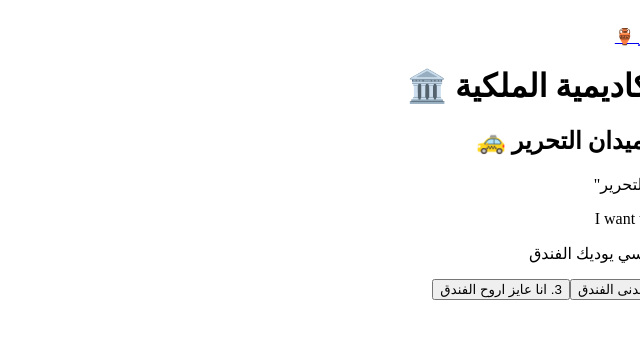
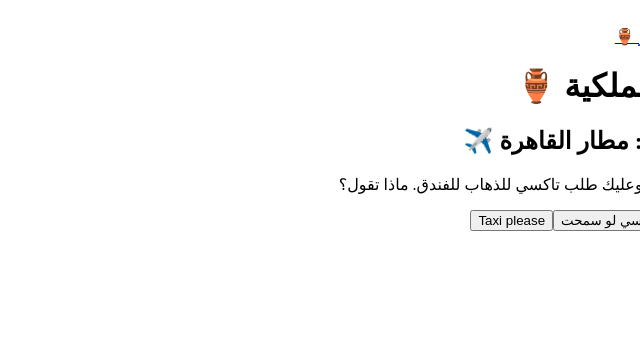
Before and after one commit to adamahmed29623-bit/Adam-Acadmey-yalla-masry, a Next.js app: page /challenges in a window 1280 px wide. Shown: the top 338 px of the page, without its empty margins (640-1280 px from the left). Built offline with nearby package versions, Linux system fonts and the light colour scheme.

Commit message:
Update page.tsx

```diff
--- a/src/app/challenges/page.tsx
+++ b/src/app/challenges/page.tsx
@@ -1,99 +1,70 @@
-'use client'; // ضروري جداً لتفعيل الأزرار والتفاعل
-
+'use client';
 import { useState } from 'react';
 
-// البيانات التي أرسلتِها سابقاً بتنسيق ملكي منظم
-const challengesData = [
+const challenges = [
   {
     id: 1,
-    goal: "travel",
-    title: "تحدي السفر: ميدان التحرير 🚕",
-    sentence: "انا عايز اروح ميدان التحرير",
-    translation: "I want to go to Tahrir Square",
-    questions: [
-      {
-        question: "اطلب من سائق التاكسي يوديك الفندق",
-        options: ["انا عايز الفندق", "خدنى الفندق", "انا عايز اروح الفندق"],
-        correct: 2
-      }
-    ]
+    title: "تحدي الوصول: مطار القاهرة ✈️",
+    scenario: "أنت الآن في المطار، وعليك طلب تاكسي للذهاب للفندق. ماذا تقول؟",
+    options: ["I want a taxi", "عايز تاكسي لو سمحت", "Taxi please"],
+    correct: "عايز تاكسي لو سمحت",
+    hint: "في مصر نستخدم كلمة 'عايز' للتعبير عن الرغبة"
   },
   {
     id: 2,
-    goal: "work",
-    title: "تحدي العمل: مقابلة المدير 👔",
-    sentence: "انا عايز مقابله مع المدير",
-    translation: "I want to meet the manager",
-    questions: [
-      {
-        question: "اسأل عن مواعيد العمل",
-        options: ["ايه مواعيد العمل", "مواعيد العمل ايه", "متى العمل"],
-        correct: 0
-      }
-    ]
+    title: "تحدي وسط البلد: ميدان التحرير 🏛️",
+    scenario: "تريد شراء 'كشري' من محل شهير، كيف تطلب الطبق الكبير؟",
+    options: ["Big Koshary", "واحد كشري كبير", "Give me koshary"],
+    correct: "واحد كشري كبير",
+    hint: "نبدأ بالرقم 'واحد' ثم اسم الوجبة"
   }
 ];
 
 export default function ChallengesPage() {
-  const [currentChallenge, setCurrentChallenge] = useState(0);
-  const [showResult, setShowResult] = useState(false);
-  const [message, setMessage] = useState("");
+  const [currentStep, setCurrentStep] = useState(0);
+  const [feedback, setFeedback] = useState('');
 
-  const handleAnswer = (index: number) => {
-    if (index === challengesData[currentChallenge].questions[0].correct) {
-      setMessage("أحسنت يا بطل النيل! إجابة ملكية صحيحة 👑");
+  const checkAnswer = (answer: string) => {
+    if (answer === challenges[currentStep].correct) {
+      setFeedback('✅ أحسنت يا ملك! إجابة ملكية صحيحة.');
+      setTimeout(() => {
+        if (currentStep < challenges.length - 1) {
+          setCurrentStep(currentStep + 1);
+          setFeedback('');
+        } else {
+          setFeedback('🏆 مبروك! لقد اجتزت المستوى الأول بنجاح.');
+        }
+      }, 2000);
     } else {
-      setMessage("حاول مرة أخرى، حتى العظماء يخطئون.. ركز في اللهجة المصرية 🏺");
-    }
-    setShowResult(true);
-  };
-
-  const nextChallenge = () => {
-    if (currentChallenge < challengesData.length - 1) {
-      setCurrentChallenge(currentChallenge + 1);
-      setShowResult(false);
-    } else {
-      setMessage("مبروك! لقد أتممت المستوى الأول بنجاح. اذهب للمتجر لاستلام مكافئتك!");
+      setFeedback(`❌ حاول ثانية.. تذكر: ${challenges[currentStep].hint}`);
     }
   };
 
   return (
-    <div className="min-h-screen bg-slate-50 p-8 text-right" dir="rtl">
-      <h1 className="text-3xl font-black text-blue-900 mb-8 border-b-4 border-yellow-500 pb-2 inline-block">
-        تحديات الأكاديمية الملكية 🏛️
-      </h1>
+    <div className="min-h-screen bg-slate-50 p-8">
+      <div className="max-w-2xl mx-auto bg-white rounded-3xl shadow-2xl p-10 border-b-8 border-blue-900">
+        <h1 className="text-3xl font-black text-slate-900 mb-6 text-center">التحديات الملكية 🏺</h1>
 
-      <div className="bg-white p-8 rounded-3xl shadow-2xl border-2 border-blue-100 max-w-2xl mx-auto">
-        <h2 className="text-xl font-bold text-yellow-600 mb-4">{challengesData[currentChallenge].title}</h2>
-        <div className="bg-blue-900 text-white p-6 rounded-2xl mb-6">
-          <p className="text-2xl mb-2 font-black italic">"{challengesData[currentChallenge].sentence}"</p>
-          <p className="text-blue-200">{challengesData[currentChallenge].translation}</p>
+        <div className="mb-8">
+          <h2 className="text-xl font-bold text-amber-700 mb-2">{challenges[currentStep].title}</h2>
+          <p className="text-lg text-slate-700 leading-relaxed">{challenges[currentStep].scenario}</p>
         </div>
 
-        <div className="space-y-4">
-          <p className="text-lg font-bold text-slate-700 mb-4">
-            {challengesData[currentChallenge].questions[0].question}
-          </p>
-          {challengesData[currentChallenge].questions[0].options.map((option, index) => (
+        <div className="grid gap-4">
+          {challenges[currentStep].options.map(option => (
             <button
-              key={index}
-              onClick={() => handleAnswer(index)}
-              className="w-full p-4 text-right bg-slate-100 hover:bg-yellow-100 border-2 border-slate-200 rounded-xl transition-all font-bold"
+              key={option}
+              onClick={() => checkAnswer(option)}
+              className="py-4 px-6 rounded-2xl border-2 border-slate-200 font-bold hover:bg-yellow-50 hover:border-yellow-400 transition-all text-right"
             >
-              {index + 1}. {option}
+              {option}
             </button>
           ))}
         </div>
 
-        {showResult && (
-          <div className="mt-8 p-6 bg-yellow-50 rounded-2xl border-2 border-yellow-200 text-center animate-bounce">
-            <p className="text-xl font-black text-blue-900 mb-4">{message}</p>
-            <button
-              onClick={nextChallenge}
-              className="bg-blue-900 text-white px-8 py-2 rounded-full font-bold"
-            >
-              التحدي التالي ➡️
-            </button>
+        {feedback && (
+          <div className="mt-8 p-4 rounded-xl bg-slate-100 text-center font-bold text-blue-900 animate-bounce">
+            {feedback}
           </div>
         )}
       </div>
```
